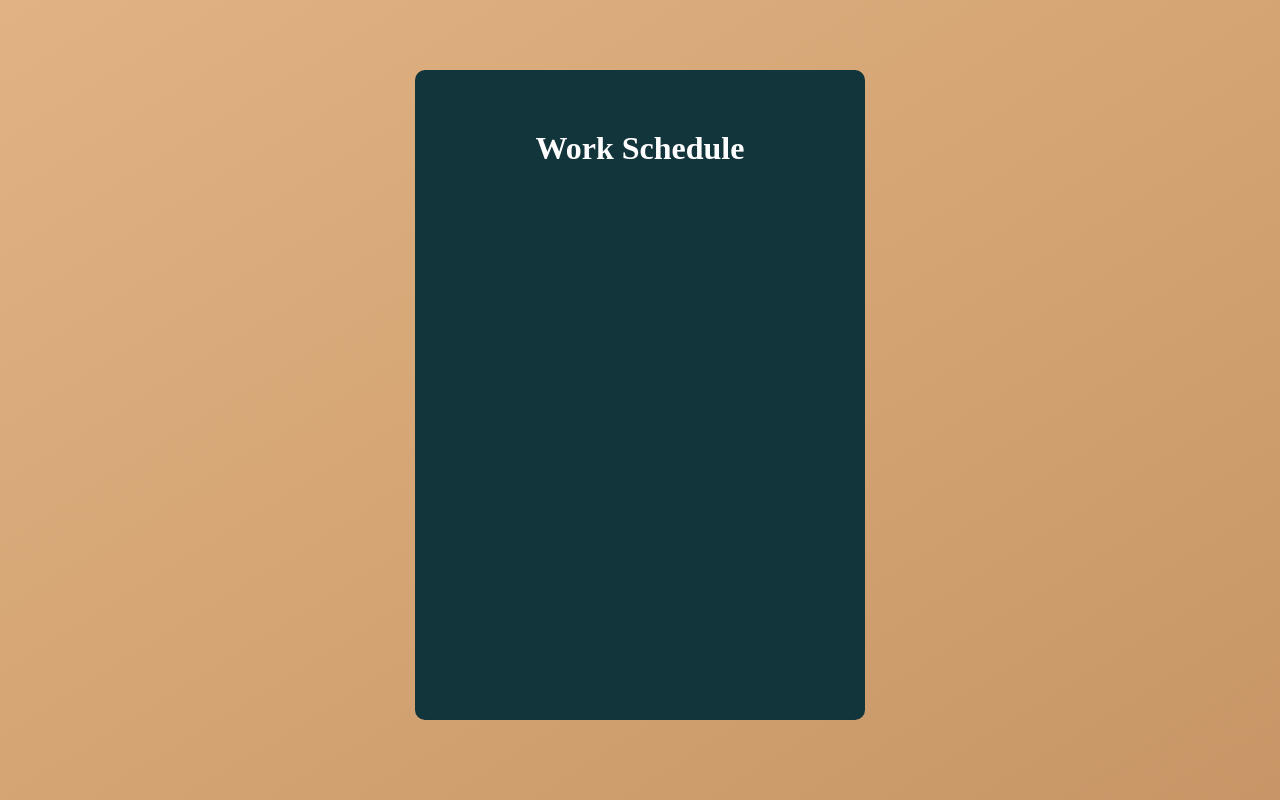
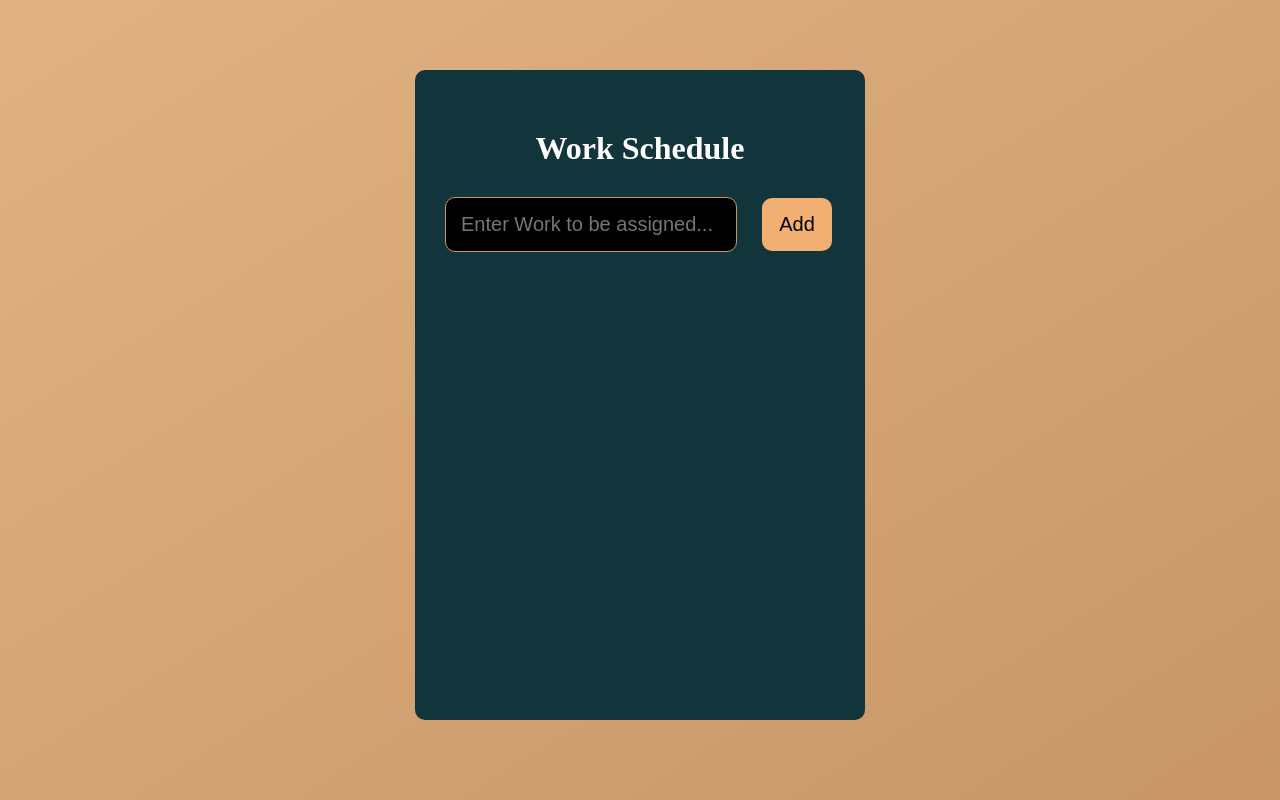
Before and after one commit to FI-lessons-and-repositories/phase-3-sinatra-react-project-frontend, a React (Create React App) app in the folder work-tracker/: page / in a window 1280 px wide. Built offline with nearby package versions, Linux system fonts and the light colour scheme; the HTML template or start-up script is replaced by a standard one.

Commit message:
handling some blockers

```diff
--- a/work-tracker/src/App.js
+++ b/work-tracker/src/App.js
@@ -1,5 +1,7 @@
 import React from 'react';
 import Header from './components/Header';
+import Form from './components/Form';
+
 import './App.css';
 
 const App = () => {
@@ -7,7 +9,10 @@ const App = () => {
     <div className="container">
       <div className="app-wrapper">
         <div>
-        <Header/>
+          <Header/>
+        </div>
+        <div>
+          <Form/>
         </div>
       </div>
     </div>
--- a/work-tracker/src/components/Form.js
+++ b/work-tracker/src/components/Form.js
@@ -3,7 +3,7 @@ import React from 'react'
 const Form = () => {
   return (
     <form>
-        <input type="text" placeholder="Enter Work to be assigned..." className="task-input"/>
+        <input type="text" placeholder="Enter Work to be assigned..." className="work-input"/>
         <button className="button-add" type="submit">Add</button>
     </form>
   )
```
